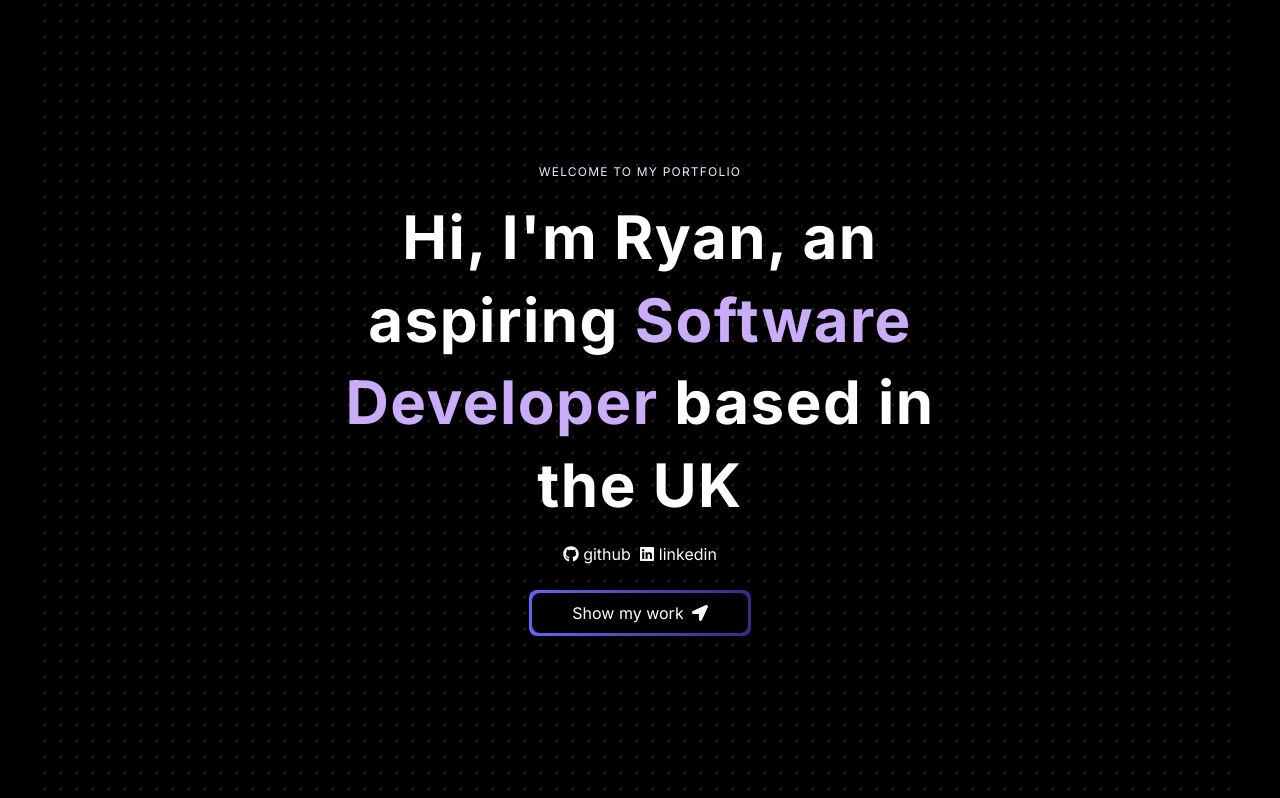
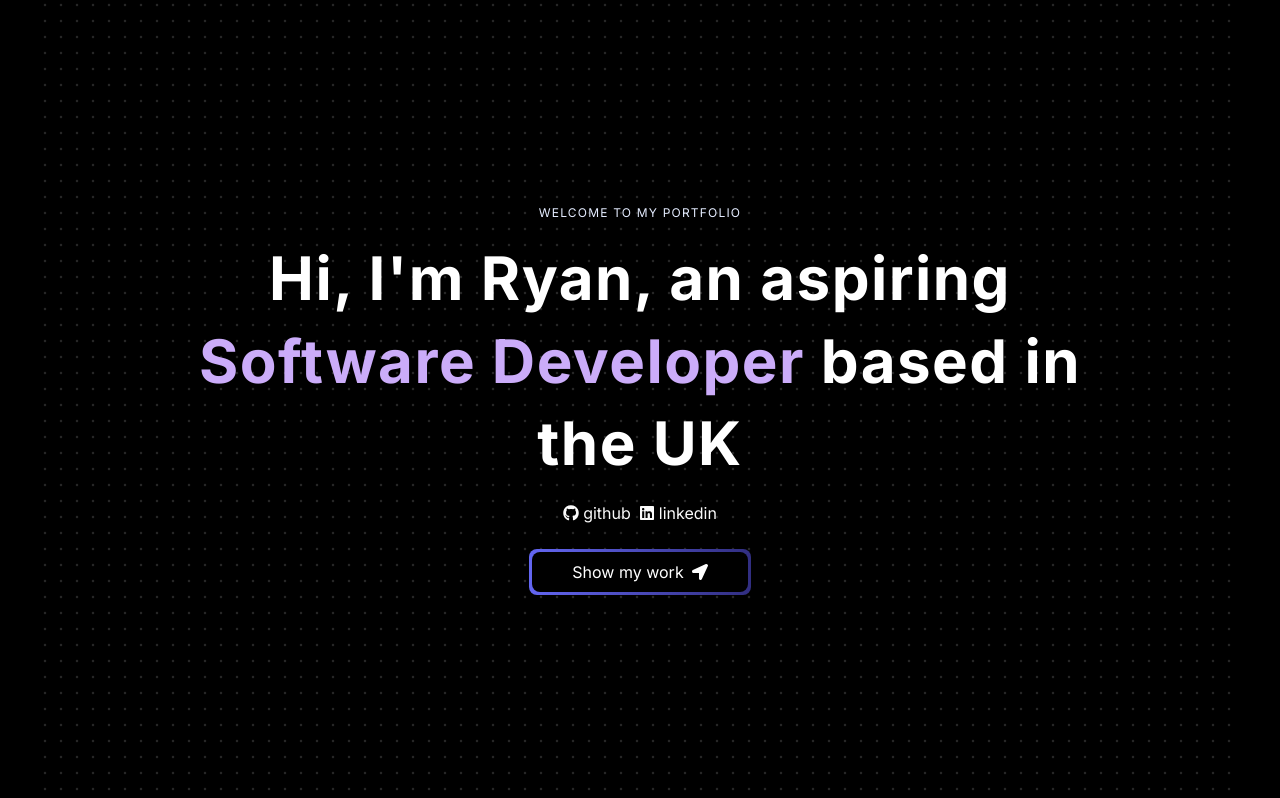
Before and after one commit to RThom6/rthom6.github.io, a Next.js app: page / in a window 1280 px wide. Shown: the top 798 px of the page. Built offline with nearby package versions, Linux system fonts and the light colour scheme.

Commit message:
fixed spacing 2.0

```diff
--- a/components/hero.tsx
+++ b/components/hero.tsx
@@ -11,13 +11,13 @@ const Hero = () => {
         <div className="h-screen w-full dark:bg-black bg-white flex items-center justify-center relative">
         <HeroHighlight containerClassName='w-screen'>
           <div className="flex justify-center z-10">
-            <div className='md:max-w-2xl flex flex-col items-center justify-center'>
+            <div className='md:max-w-4xl flex flex-col items-center justify-center'>
               <h2 className="uppercase tracking-widest text-xs text-center text-blue-100 max-w-80">
                 Welcome to my portfolio
               </h2>
 
               <TextGenerateEffect
-                className="text-center text-[40px] md:text-5xl lg:text-6xl"
+                className="text-center md:text-5xl lg:text-6xl"
                 words="Hi, I'm Ryan, an aspiring Software Developer based in the UK"
               />
 
```
